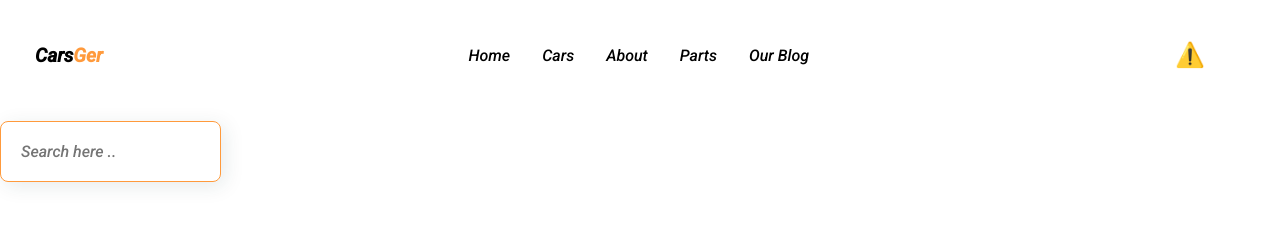
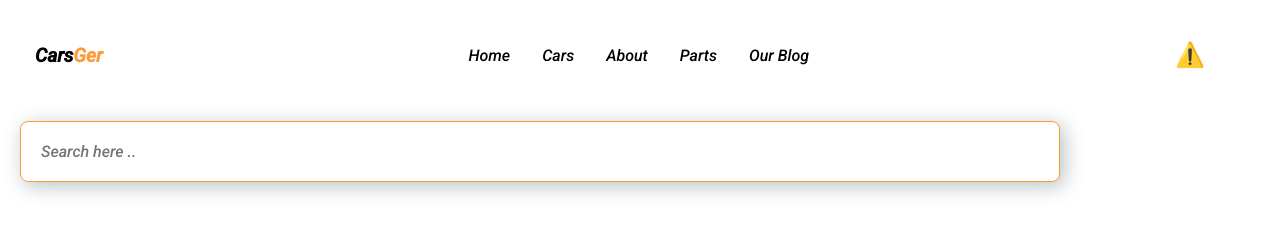
Before and after one commit to Mohamed-Yahyaa/20_Landing-Pages, a plain HTML site: page Cars/index.html in a window 1280 px wide. Drawn offline with nearby package versions, Linux system fonts and the light colour scheme; no server answers.

Commit message:
edit search

```diff
--- a/Cars/style.css
+++ b/Cars/style.css
@@ -94,10 +94,10 @@ header{
 .search-box{
   position: absolute;
   top: 110%;
-  right: O;
-  left: 0;
+  right: 220px;
+  left: 20px;
   background: var(--bg-color);
-  box-shadow: 4px 4px 20px rgb(15 54 55 / 10%);
+  box-shadow: 4px 4px 20px rgb(15 54 55 / 30%);
   border: 1px solid var(--main-color);
   border-radius: 0.5rem;
 }
```
